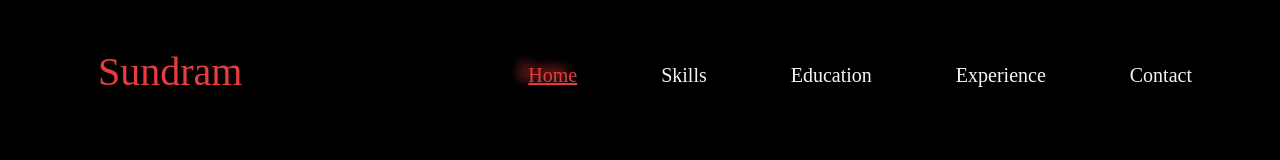
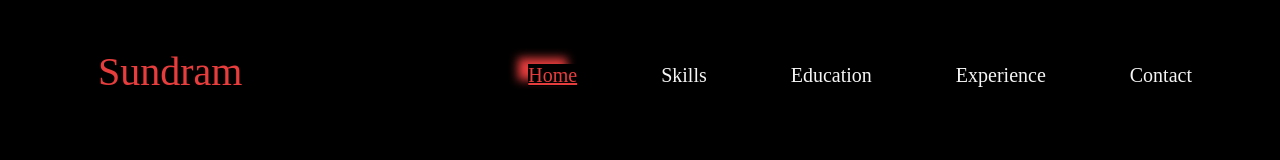
Before and after one commit to sundram-dev/MY-PORTFOLIO, a plain HTML site: page Index.html in a window 1280 px wide. In both pictures the pointer is over the link "Home". Shown: the top 160 px of the page. Drawn offline with Linux system fonts and the light colour scheme.

Commit message:
Update no.css

```diff
--- a/no.css
+++ b/no.css
@@ -26,8 +26,8 @@ padding-right: 40px;
 .c1:hover{
 color:rgb(231, 61, 61) ;
 text-decoration: underline;
-text-shadow: 6px 4px 19px rgb(231, 61, 61);
-text-shadow: -10px -6px 10px rgb(231, 61, 61);
+box-shadow: 6px 4px 19px rgb(231, 61, 61);
+box-shadow: -10px -6px 10px rgb(231, 61, 61);
 transition-duration: 0.3s;
 
 
```
